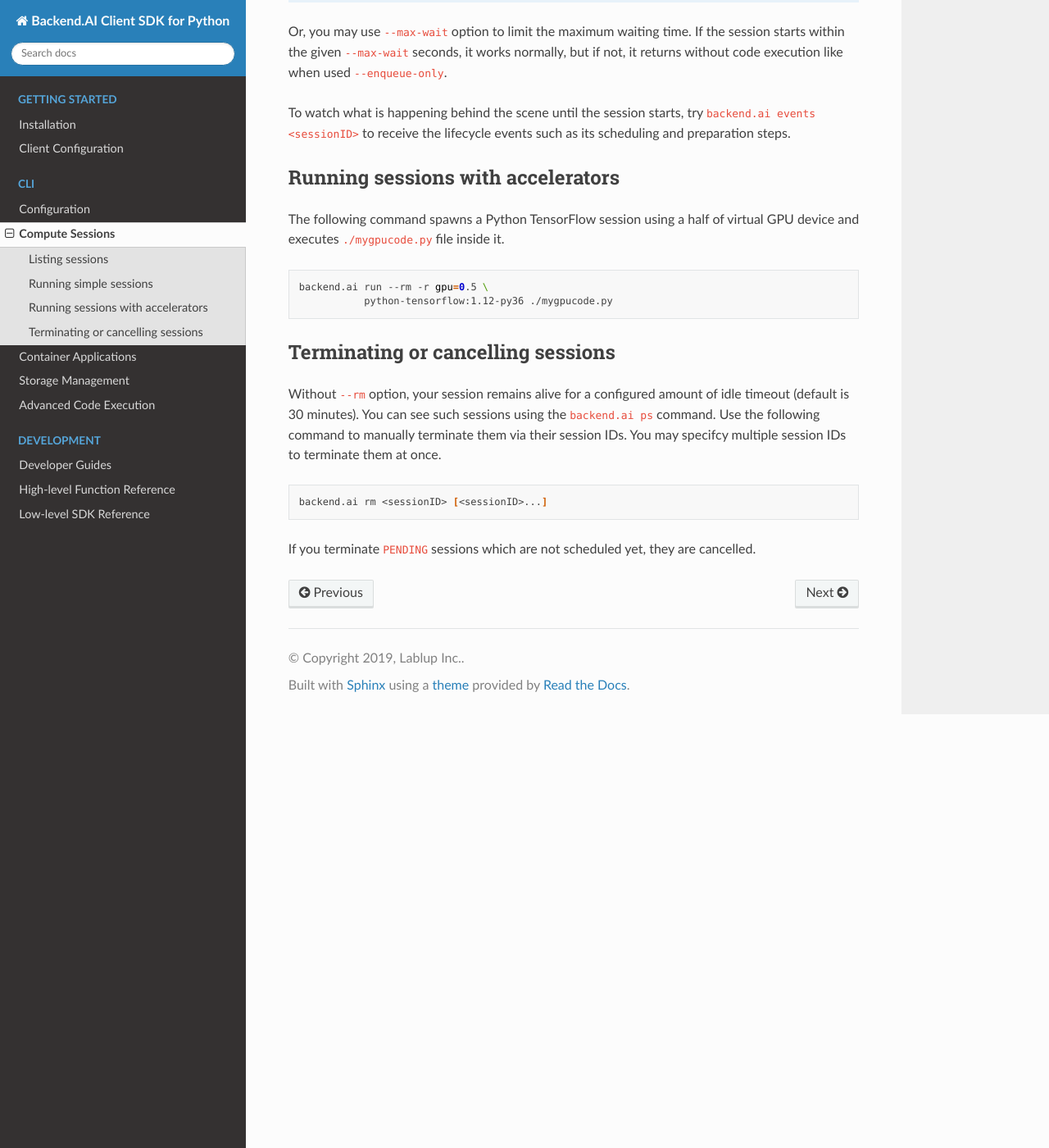
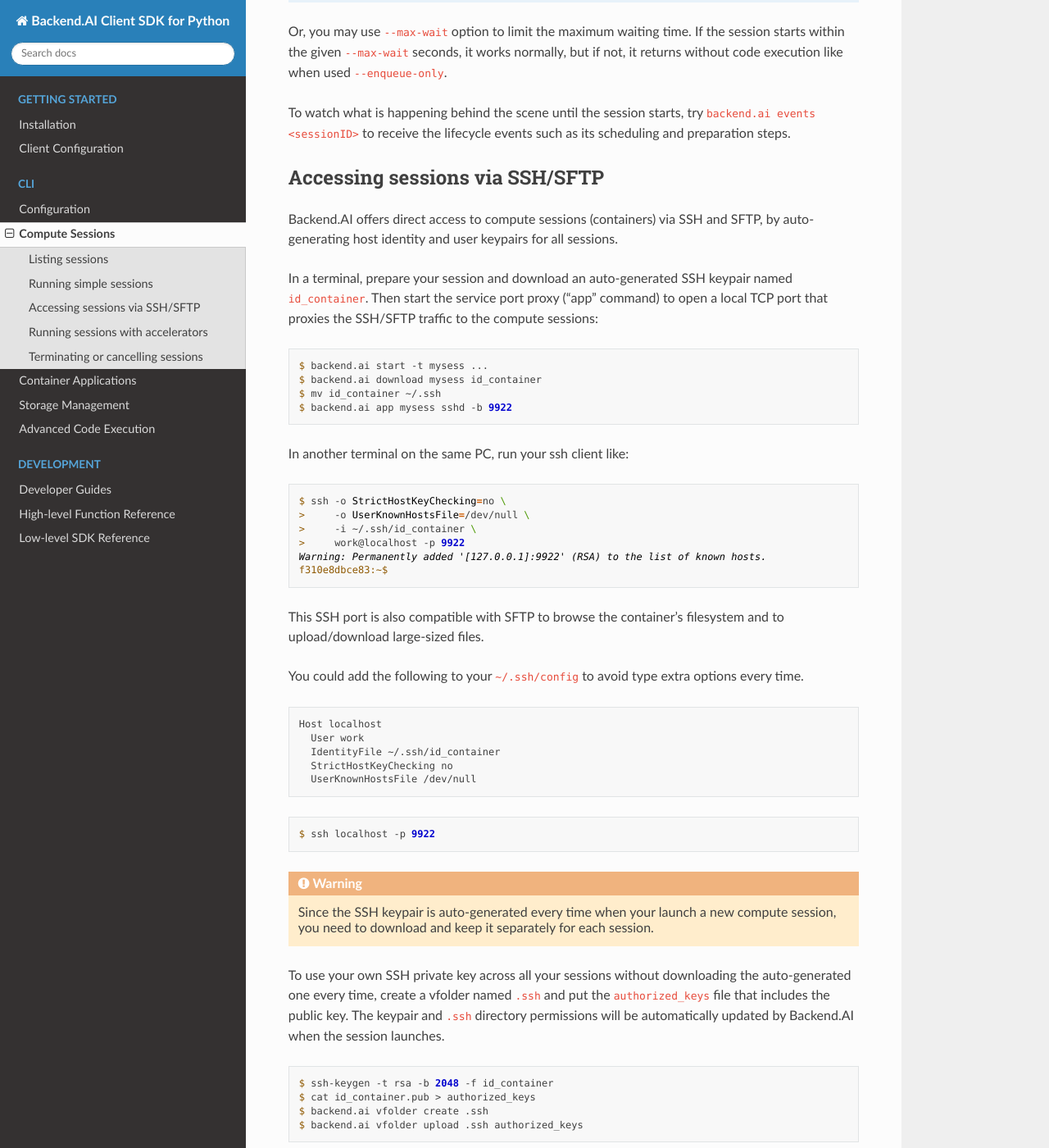
Before and after one commit to lablup/aiotusclient, a Sphinx documentation site: the page built from docs/cli/sessions.rst, in a window 1280 px wide and 1400 px high, scrolled down 1656 px. Shown: the whole window at 82% size. Built offline with Sphinx 7.4.7 and the Read the Docs theme 2.0.0, drawn with Linux system fonts in a browser that asks for light colours.

Commit message:
docs: Add desc on how to use SSH/SFTP

```diff
--- a/docs/cli/sessions.rst
+++ b/docs/cli/sessions.rst
@@ -102,6 +102,70 @@
 such as its scheduling and preparation steps.
 
 
+Accessing sessions via SSH/SFTP
+-------------------------------
+
+Backend.AI offers direct access to compute sessions (containers) via SSH and SFTP,
+by auto-generating host identity and user keypairs for all sessions.
+
+In a terminal, prepare your session and download an auto-generated SSH keypair named ``id_container``.
+Then start the service port proxy ("app" command) to open a local TCP port
+that proxies the SSH/SFTP traffic to the compute sessions:
+
+.. code-block:: console
+
+  $ backend.ai start -t mysess ...
+  $ backend.ai download mysess id_container
+  $ mv id_container ~/.ssh
+  $ backend.ai app mysess sshd -b 9922
+
+In another terminal on the same PC, run your ssh client like:
+
+.. code-block:: console
+
+  $ ssh -o StrictHostKeyChecking=no \
+  >     -o UserKnownHostsFile=/dev/null \
+  >     -i ~/.ssh/id_container \
+  >     work@localhost -p 9922
+  Warning: Permanently added '[127.0.0.1]:9922' (RSA) to the list of known hosts.
+  f310e8dbce83:~$
+
+This SSH port is also compatible with SFTP to browse the container's filesystem and to upload/download
+large-sized files.
+
+You could add the following to your ``~/.ssh/config`` to avoid type
+extra options every time.
+
+.. code-block:: text
+
+  Host localhost
+    User work
+    IdentityFile ~/.ssh/id_container
+    StrictHostKeyChecking no
+    UserKnownHostsFile /dev/null
+
+.. code-block:: console
+
+  $ ssh localhost -p 9922
+
+.. warning::
+
+   Since the SSH keypair is auto-generated every time when your launch a new compute session,
+   you need to download and keep it separately for each session.
+
+To use your own SSH private key across all your sessions without downloading the auto-generated one every
+time, create a vfolder named ``.ssh`` and put the ``authorized_keys`` file that includes the public key.
+The keypair and ``.ssh`` directory permissions will be automatically updated by Backend.AI when the
+session launches.
+
+.. code-block:: console
+
+  $ ssh-keygen -t rsa -b 2048 -f id_container
+  $ cat id_container.pub > authorized_keys
+  $ backend.ai vfolder create .ssh
+  $ backend.ai vfolder upload .ssh authorized_keys
+
+
 Running sessions with accelerators
 ----------------------------------
 
```
